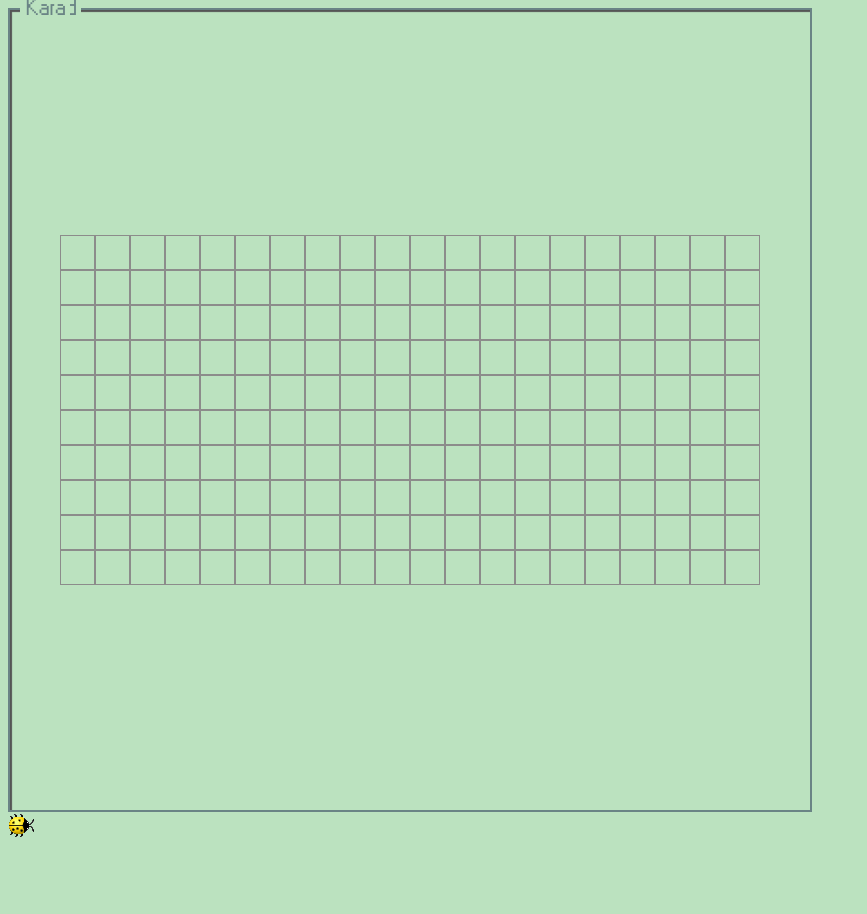
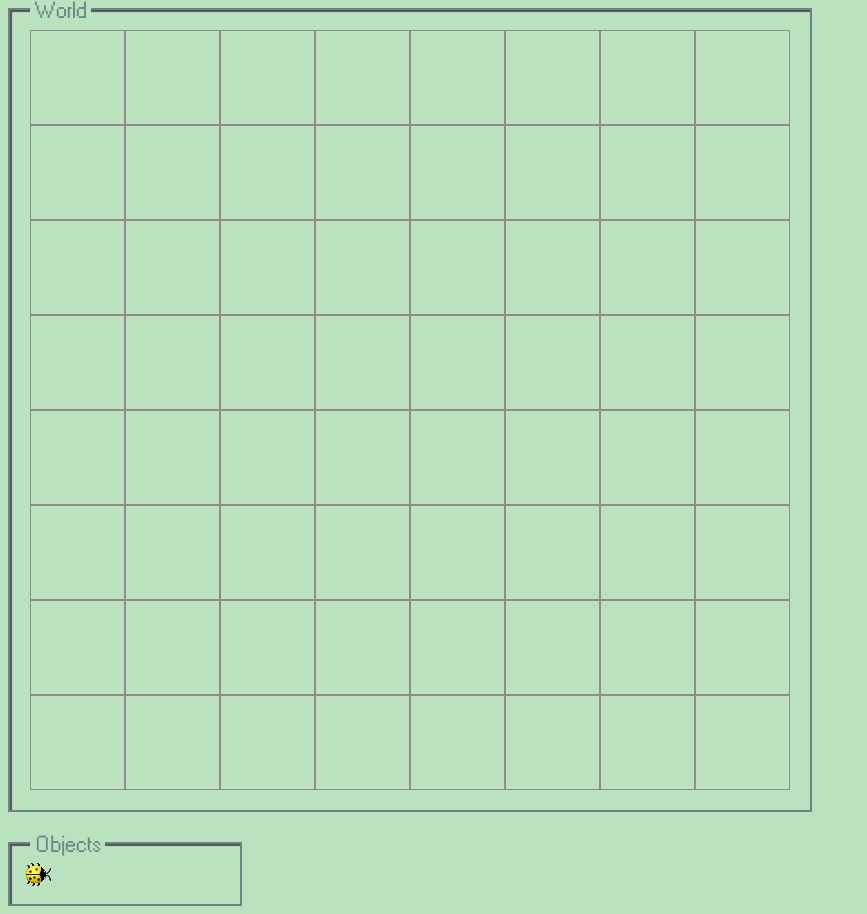
Before and after one commit to eding888/karascript, a plain HTML site: page index.html in a window 1280 px wide. Shown: the whole page, without its empty margins (0-867 px from the left). Before the commit the page ends 839 px from the top, so only its background shows below. Drawn offline with Linux system fonts and the light colour scheme.

Commit message:
Fix drop functionality bug

```diff
--- a/dragInNewObject.js
+++ b/dragInNewObject.js
@@ -1,13 +1,8 @@
 import { tileAtPxLocation, updateBoard, updateTile } from "./board.js";
 
 const kara = document.getElementById('kara');
+
 let karaPlaced = false;
-
-const rect = kara.getBoundingClientRect();
-const karaOriginalPostionTop = rect.top;
-const karaOriginalPostionLeft = rect.left;
-console.log(karaOriginalPostionTop, karaOriginalPostionLeft)
-
 let isDragging = false;
 let offsetX, offsetY;
 
@@ -40,12 +35,12 @@ kara.addEventListener("dragend", (e) => {
       kara.style.cursor = "pointer";
 
       // Restore kara's original position
-      kara.style.left = `${karaOriginalPostionLeft}px`;
-      kara.style.top = `${karaOriginalPostionTop}px`;
+      kara.style.left = 'auto';
+      kara.style.top = 'auto';
 
       isDragging = false;
     }
-    const coords = tileAtPxLocation(event.clientX, event.clientY);
+    const coords = tileAtPxLocation(e.clientX, e.clientY);
     if (coords) {
       updateTile(coords.tileIndexX, coords.tileIndexY);
     }
@@ -53,4 +48,4 @@ kara.addEventListener("dragend", (e) => {
   }
 });
 
-updateBoard(10, 20);
+updateBoard(8, 8);
--- a/index.html
+++ b/index.html
@@ -15,8 +15,8 @@
     <div id = 'board'>
     </div>
   </div>
-  <div>
-    <div class = 'caption'>Kara</div>
+  <div id = 'objects'>
+    <div class = 'caption'>Objects</div>
     <img id = 'kara' src="kara.png" draggable="true"/>
   </div>
 
--- a/styles.css
+++ b/styles.css
@@ -15,7 +15,7 @@ img {
 .caption {
   position: absolute;
   font-size: 20px;
-  top: -3px;
+  top: -10px;
   left: 20px;
   padding-left: 5px;
   padding-right: 5px;
@@ -33,7 +33,7 @@ img {
 }
 #board-container {
   box-shadow: 2px 2px 1px #555 inset;
-
+  position: relative;
   display: flex;
   align-items: center;
   justify-content: center;
@@ -42,12 +42,30 @@ img {
   border: 2px #6a8485 solid;
 }
 
+#objects {
+  display: flex;
+  justify-content: space-between;
+  align-items: center;
+  margin-top: 30px;
+  position: relative;
+  padding-top: 30px;
+  padding-bottom: 30px;
+  padding-left: 15px;
+  padding-right: 15px;
+  width: 200px;
+  border: 2px #6a8485 solid;
+  box-shadow: 2px 2px 1px #555 inset;
+}
+
 .row{
   display: flex;
   flex: auto;
   width: 100%;
 }
-
+.vert-align-flex {
+  display: flex;
+  align-items: center;
+}
 .tile {
   display: flex;
   flex: auto;
```
